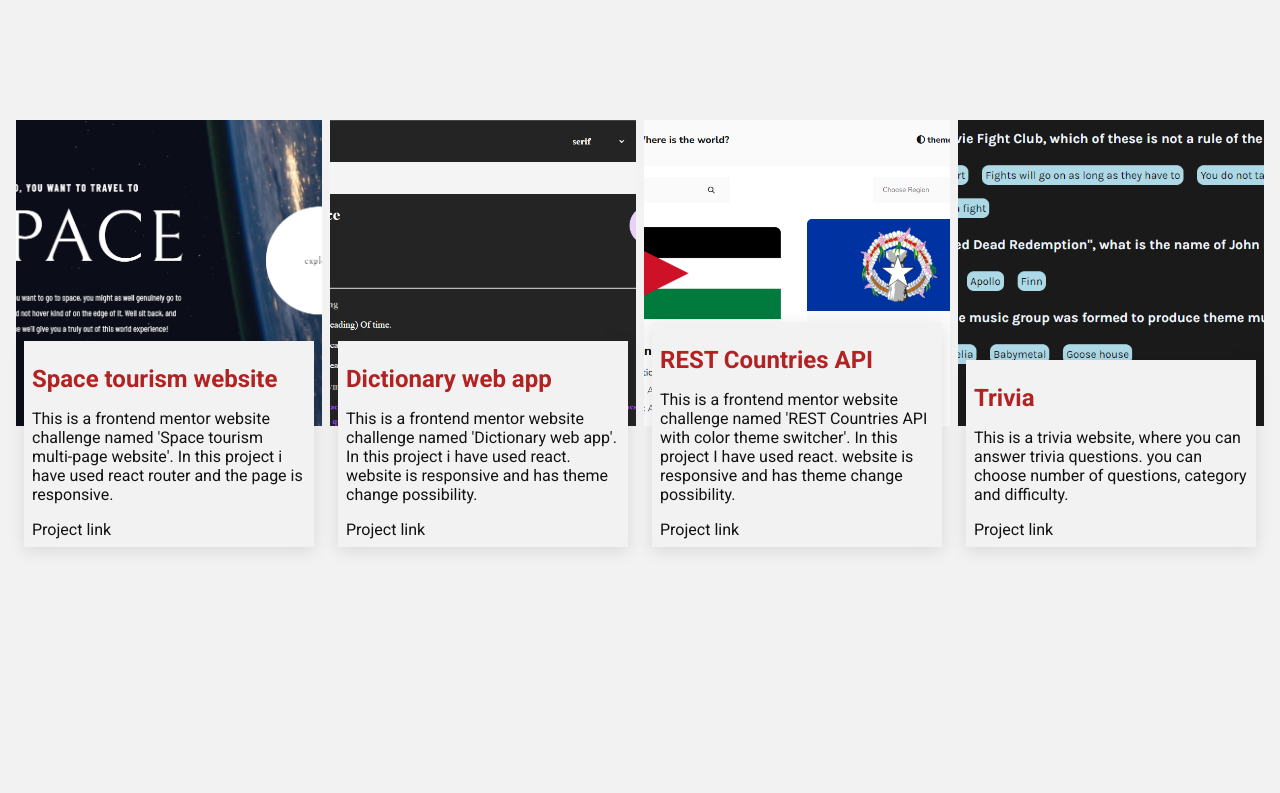
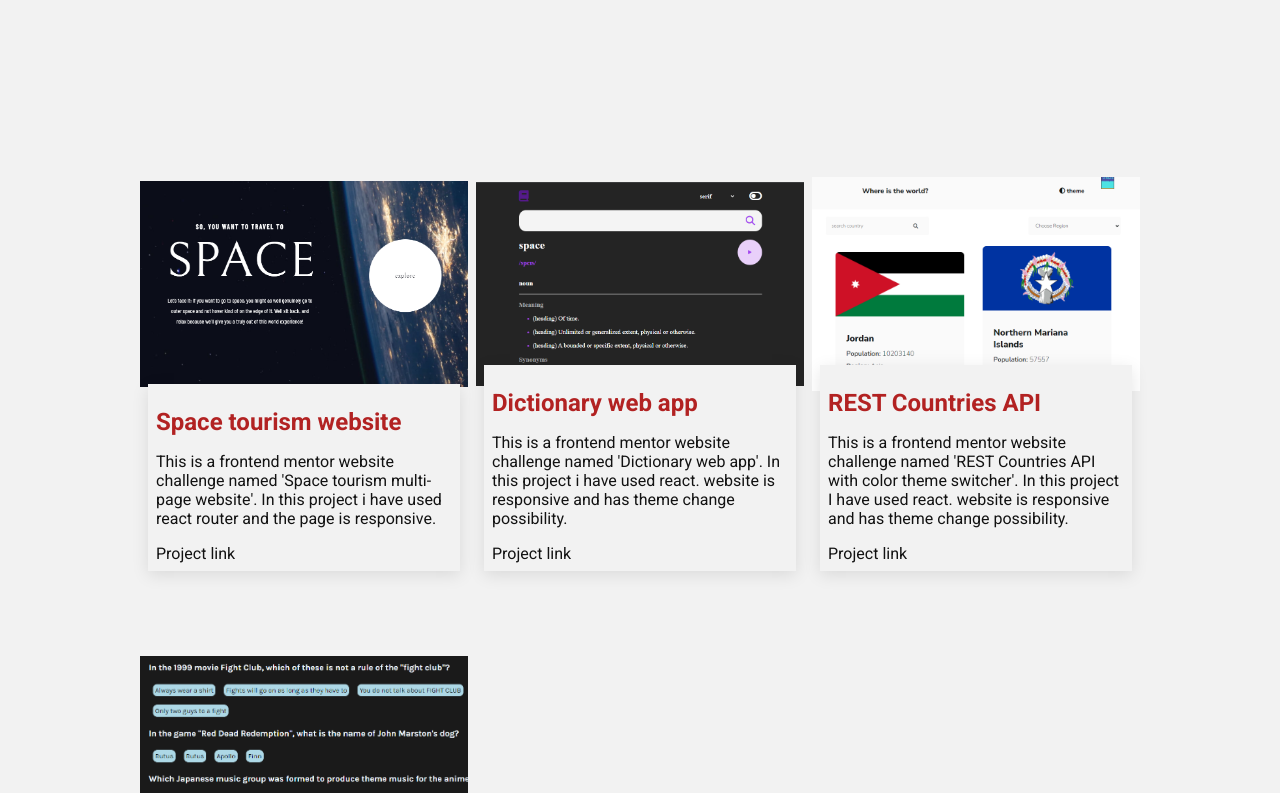
Before and after one commit to gio797/new-portfolio, a React (Vite) app: page / in a window 1280 px wide. Shown: the part 680-1473 px from the top of the page. Built offline with nearby package versions, Linux system fonts and the light colour scheme.

Commit message:
change container width

```diff
--- a/src/pages/projects/projects.css
+++ b/src/pages/projects/projects.css
@@ -1,5 +1,5 @@
 .container {
-  max-width: 1500px;
+  max-width: 1000px;
   margin-inline: auto;
 }
 
@@ -25,13 +25,13 @@
 
 .card {
   /* border: 3px solid hotpink; */
-  aspect-ratio: 1/1.5;
+  aspect-ratio: 1/1.4;
 }
 
 .card__content {
   background-color: var(--white);
   align-self: flex-end;
-  margin: 0.5rem 0.5rem 2rem;
+  margin: 0.5rem 0.5rem 0.5rem;
   padding: 0.5rem;
   box-shadow: 0 0.25rem 1rem rgb(0 0 0 / 0.1);
 }
@@ -47,7 +47,7 @@
 .card__img {
   width: 100%;
   aspect-ratio: 1/1;
-  object-fit: cover;
+  object-fit: contain;
 }
 
 @media (min-width: 600px) {
```
